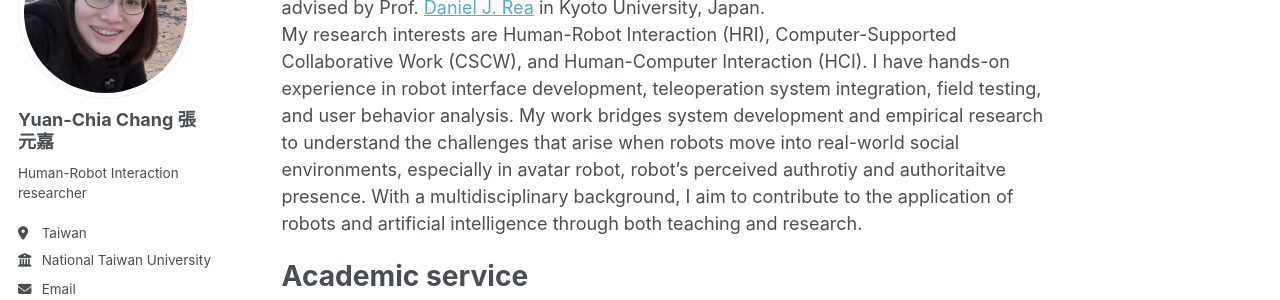
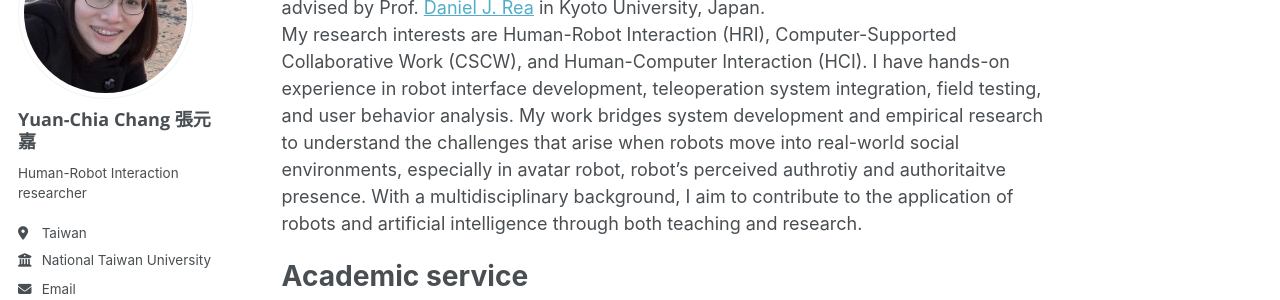
Before and after one commit to changyuanchia/changyuanchia.github.io, a Jekyll site: the page built from _pages/about.md, in a window 1280 px wide. Shown: the part 175-475 px from the top of the page. Built offline with Jekyll 4.4.1, drawn with Linux system fonts in a browser that asks for light colours; a style sheet for code colours, icons or effects is not loaded.

Commit message:
Use Open Sans for sidebar name

```diff
--- a/_includes/head/custom.html
+++ b/_includes/head/custom.html
@@ -18,6 +18,11 @@
 <link rel="preconnect" href="https://fonts.googleapis.com">
 <link rel="preconnect" href="https://fonts.gstatic.com" crossorigin>
 <link href="https://fonts.googleapis.com/css2?family=Open+Sans:ital,wght@0,400;0,600;0,700;1,400&display=swap" rel="stylesheet">
+<style>
+  .sidebar .author__name {
+    font-family: "Open Sans", sans-serif;
+  }
+</style>
 
 <!-- Support for Academicons -->
 <link rel="preload" href="https://cdn.jsdelivr.net/gh/jpswalsh/academicons@1/css/academicons.min.css" as="style" onload="this.onload=null;this.rel='stylesheet'">
```
